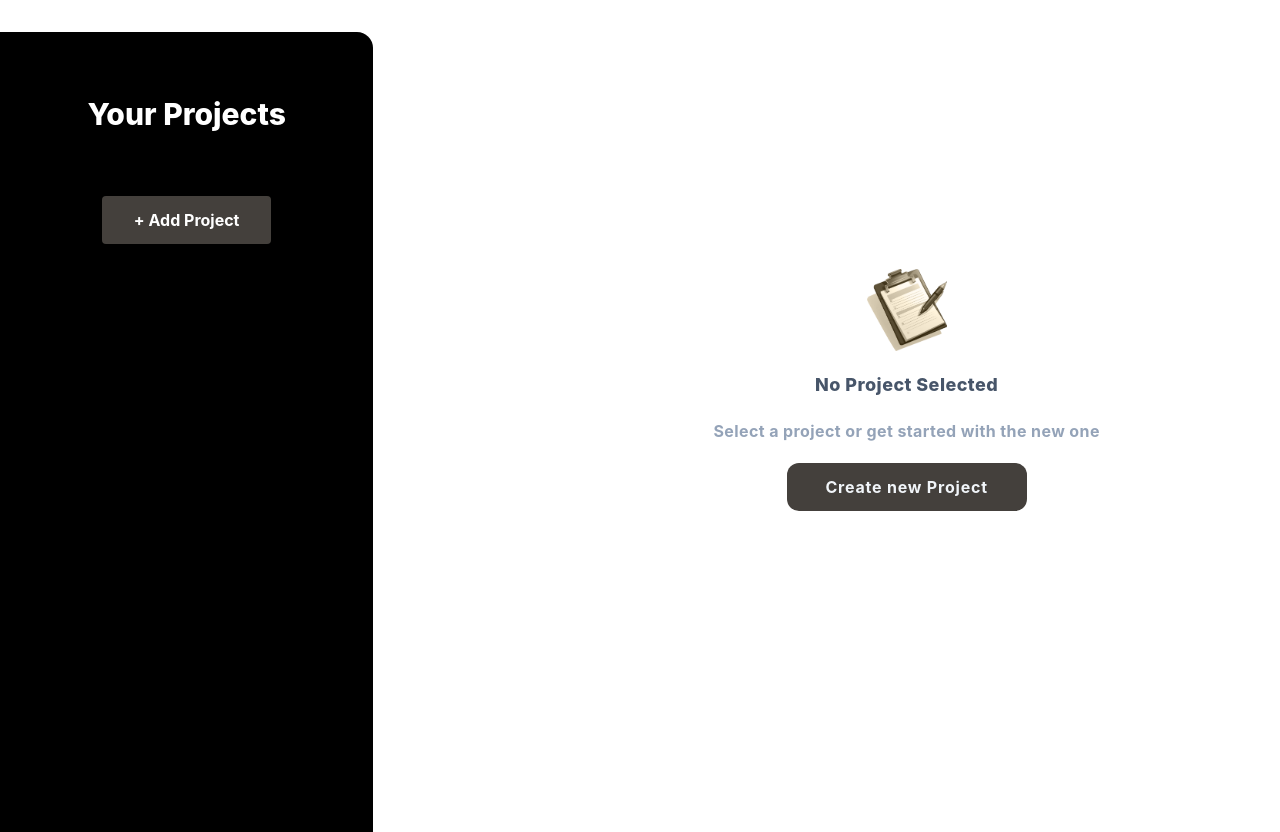
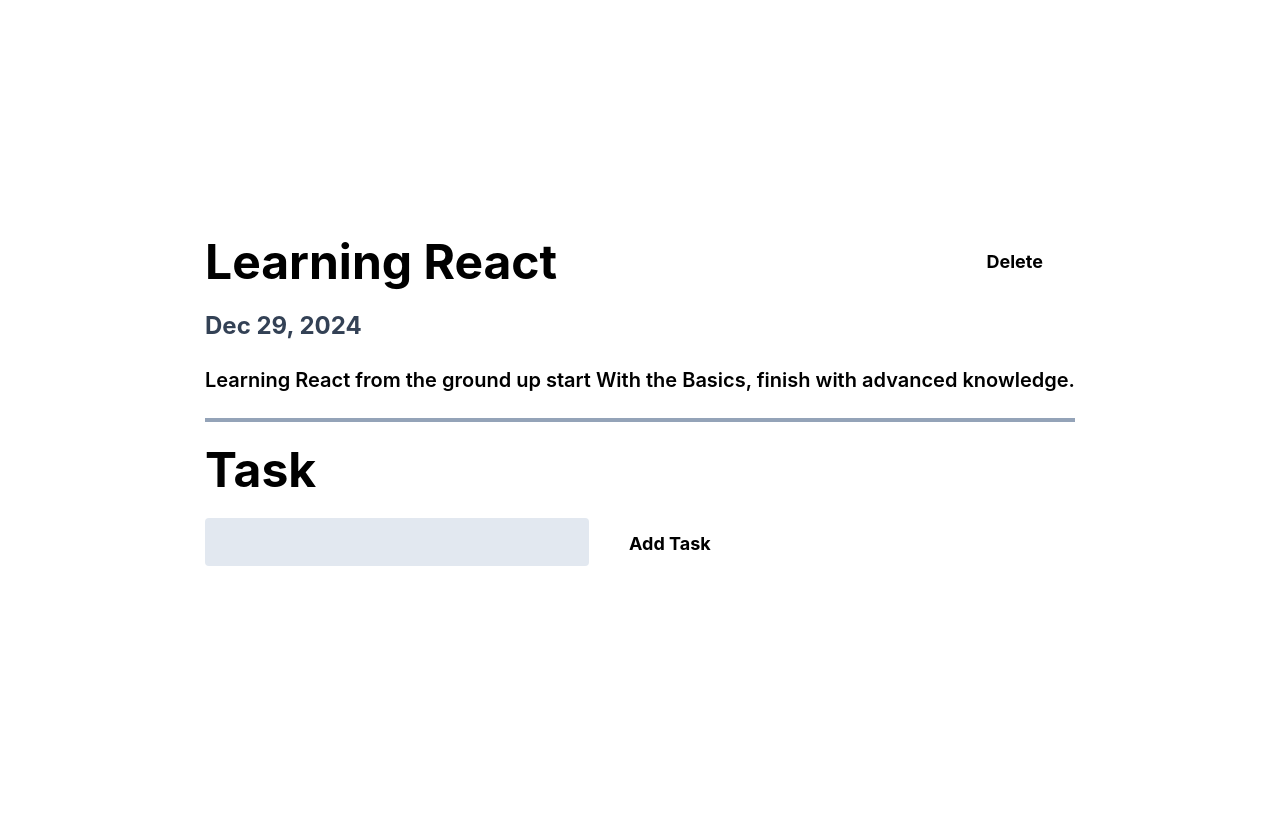
Before and after one commit to abd-h/react-study, a React (Create React App) app in the folder project-management-app/: page / in a window 1280 px wide. After the commit the page ends 800 px from the top, so only its background shows below. Built offline with nearby package versions, Linux system fonts and the light colour scheme.

Commit message:
Added form validation

```diff
--- a/project-management-app/src/App.js
+++ b/project-management-app/src/App.js
@@ -1,16 +1,16 @@
 
 import './App.css';
-// import AddProjectForm from './components/AddProjectForm';
-import Todo from './components/Todo';
-import MainComponent from './components/MainComponent';
+import AddProjectForm from './components/AddProjectForm';
+// import Todo from './components/Todo';
+// import MainComponent from './components/MainComponent';
 // import ProjectForm from './components/ProjectForm';
 
 function App() {
   return (
-    <div className="flex w-full h-screen justify-center items-center bg-red-300">
+    <div className="flex w-full h-screen justify-center items-center">
+      <AddProjectForm />
+      {/**
       <MainComponent />
-      {/**
-      <AddProjectForm />
       <Todo />
     **/}
     </div>
--- a/project-management-app/src/components/AddProjectForm.js
+++ b/project-management-app/src/components/AddProjectForm.js
@@ -1,9 +1,42 @@
-import React from "react";
+import React, { useState, useRef, forwardRef, useImperativeHandle } from "react";
 import Button from "./Button";
+import Todo from "./Todo";
 
 const AddProjectForm = (props) => {
+    const ref = useRef();
+    const task = useRef();
+    const [inputValue, setInputValue] = useState([])
+
+    useImperativeHandle(ref, () => {
+        return {
+            taskValue() {
+               return task.current.value;
+            }
+        }
+    })
+
+    const addTask = (task) => {
+      console.log(task);
+    };
+
+    // const clickedHandler = () => {
+    //     setInputValue(task.current.value);
+
+    // }
+
+
+    function newResult(result) {
+        console.log(result == /\s/g);
+        if (result.length > 0 && result !== 0 && result !== /\s/g) {
+            setInputValue((prev) => prev.concat(result));
+        };
+
+    }
+    // console.log(newResult(inputValue));
+    // console.log(inputValue);
+
   return (
-    <div className="my-3 flex flex-col justify-center  outline w-3/4">
+    <div className="my-3 flex flex-col justify-center max-w-3/4">
       <header className="flex flex-col text-xl border-b-4 border-b-slate-400">
         <div className="flex justify-between items-center">
           <h1 className="text-5xl my-6 font-bold">Learning React</h1>
@@ -16,16 +49,18 @@ const AddProjectForm = (props) => {
         </p>
       </header>
       <h2 className="font-bold text-5xl my-6">Task</h2>
-      <form className="flex content-center items-center gap-1 pb-4">
-        <p className="flex flex-col">
+      <form className="flex flex-col">
+        <p className="flex content-center items-center gap-2 pb-4">
           <input
-            className="text-lg h-12 self-start w-96 py-1 rounded"
+            ref={task}
+            className="text-xl  tracking-wide caret-black px-1 font-sans font-sami-bold h-12 self-start w-96 py-1 rounded bg-slate-200"
             type="text"
             id="task"
             name="task"
           />
+          <Button task={task} onInputValue={newResult} onAddTask={addTask}>Add Task</Button>
         </p>
-        <Button>Add Task</Button>
+        <Todo taskValue={inputValue} />
       </form>
     </div>
   );
--- a/project-management-app/src/components/Button.js
+++ b/project-management-app/src/components/Button.js
@@ -1,4 +1,5 @@
-import React, { useRef, forwardRef, useImperativeHandle } from "react";
+import React, { useState, useRef, forwardRef, useImperativeHandle } from "react";
+
 
 const Button = forwardRef(function Button(props, ref) {
   const vRef = useRef();
@@ -11,9 +12,13 @@ const Button = forwardRef(function Button(props, ref) {
     };
   });
 
+
+
   const changeHandler = (identifier, value) => {
+
     if (identifier == props.children && identifier == "Save") {
       //Date extraction methods
+
       let year = new Date(props.date.current.value).getFullYear(),
         month = new Date(props.date.current.value).getMonth(),
         day = new Date(props.date.current.value).getDay();
@@ -35,6 +40,14 @@ const Button = forwardRef(function Button(props, ref) {
       props.title.current.value = "";
       props.description.current.value = "";
       props.date.current.value = "";
+    } else if (identifier === "Add Task") {
+      props.onInputValue(props.task.current.value);
+      props.task.current.value = "";
+    } else if (identifier === "Clear") {
+      console.log('clicked:', props.val);
+      console.log(props.inputRef[props.val]);
+      props.onClearBtn(props.val);
+      props.inputRef[props.val] = "";
     }
   };
   return (
@@ -43,9 +56,11 @@ const Button = forwardRef(function Button(props, ref) {
       onClick={(e) => changeHandler(props.children, e)}
       className={`rounded
       ${
-        props.children == "Cancel" || props.children == "Delete"
-          ? "bg-white text-black hover:bg-slate-300"
-          : "bg-black text-white"
+        props.children == "Save"
+          ? "bg-black text-white"
+          : props.children === "Clear"
+          ? "bg-slate-100 hover:text-red-700"
+          : "bg-white text-black hover:bg-slate-200"
       }
 
       font-bold py-3 px-8 text-lg`}
--- a/project-management-app/src/components/Todo.js
+++ b/project-management-app/src/components/Todo.js
@@ -1,12 +1,30 @@
-import React from 'react';
-import TodoList from './TodoList';
+import React, { useRef, useState } from "react";
+import TodoList from "./TodoList";
 
-const Todo = (props) => {
-    return (
-        <ul>
-            <TodoList />
-        </ul>
-    )
-}
+const Todo = (props, ref) => {
+  const inputRef = useRef();
+
+  // const [clearUl, setClearUl] = useState(false);
+  // const clearedUl = val => {
+  //   setClearUl(prev => prev = val);
+  // }
+
+  // console.log(props.taskValue.join().match(/\s*/g));
+  // console.log(props.taskValue[0]);
+  // const addTask = props.taskValue
+  //   .map(a => !/^\s+$/g.test(a))
+  //   .filter(a => a === true).join();
+  // console.log(addTask);
+  return (
+    <ul
+      className={`bg-slate-100 py-6 rounded ${
+        props.taskValue.length <= 0 ? "hidden" : "visible"
+      }`}
+    >
+      {props.taskValue.map((a) => a !== "")}
+      <TodoList inputRef={props.taskValue} />
+    </ul>
+  );
+};
 
 export default Todo;
--- a/project-management-app/src/components/TodoList.js
+++ b/project-management-app/src/components/TodoList.js
@@ -1,12 +1,51 @@
-import React, { Fragment } from 'react';
+import React, { Fragment, useState } from 'react';
+
+import Button from './Button';
 
 const TodoList = (props) => {
+    // console.log(props.inputRef);
+    const [cleared, setCleare] = useState({});
+
+    const clearBtn = (i) => {
+        setCleare(prev => ({
+            ...prev,
+            [i]: !prev[i]
+        }));
+  }
+  const container = props.inputRef.filter((a => a !== "" && !/^\s+$/.test(a)));
+  function t(val) {
+    return val === '' || /^\s+$/g.test(val);
+  }
+  console.log('Function t: ', t(''));
+
+  console.log(props.inputRef);
+  console.log(container.length);
+  console.log(container.length == 0);
+
     return (
       <Fragment>
-        <li>To Do List</li>
-        <li>To Do List</li>
-        <li>To Do List</li>
-        <li>To Do List</li>
+        {props.inputRef.map((value, i, array) => {
+          console.log(value === "");
+          console.log(cleared[i]);
+          // props.onClearedUl(cleared[i])
+          return (
+            container.length > 0 && (
+              <li
+                className={`flex justify-between content-center items-center p-2 font-semibold ${
+                  cleared[i] ? "hidden" : "visible"
+                }`}
+                key={i}
+              >
+                {value && value}
+                {cleared[i] === true ? "Enter Task" : value}
+                <Button inputRef={props.inputRef} val={i} onClearBtn={clearBtn}>
+                  Clear
+                </Button>
+              </li>
+            )
+          );
+        })}
+        {container.length === 0 && <h2 className=' text-2xl bold px-4'>Add Task</h2>}
       </Fragment>
     );
 }
```
